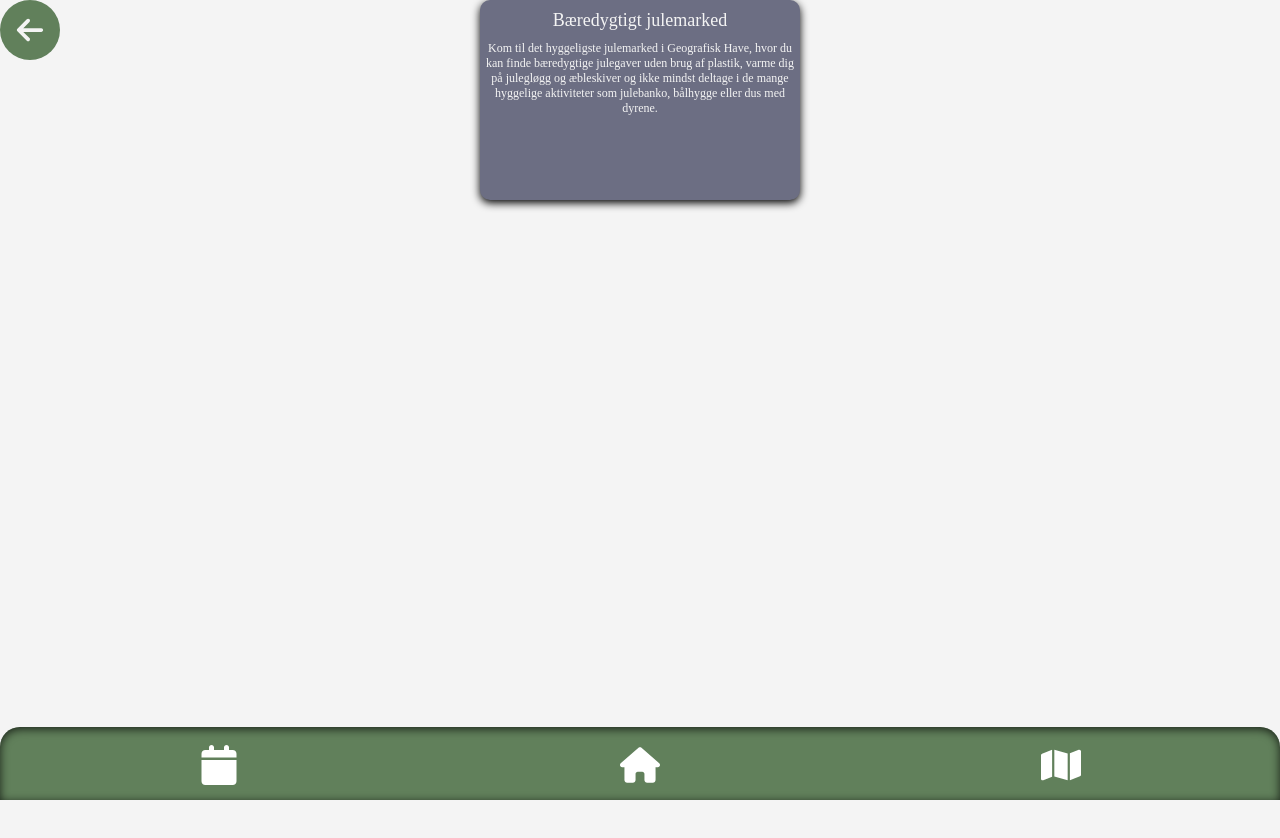
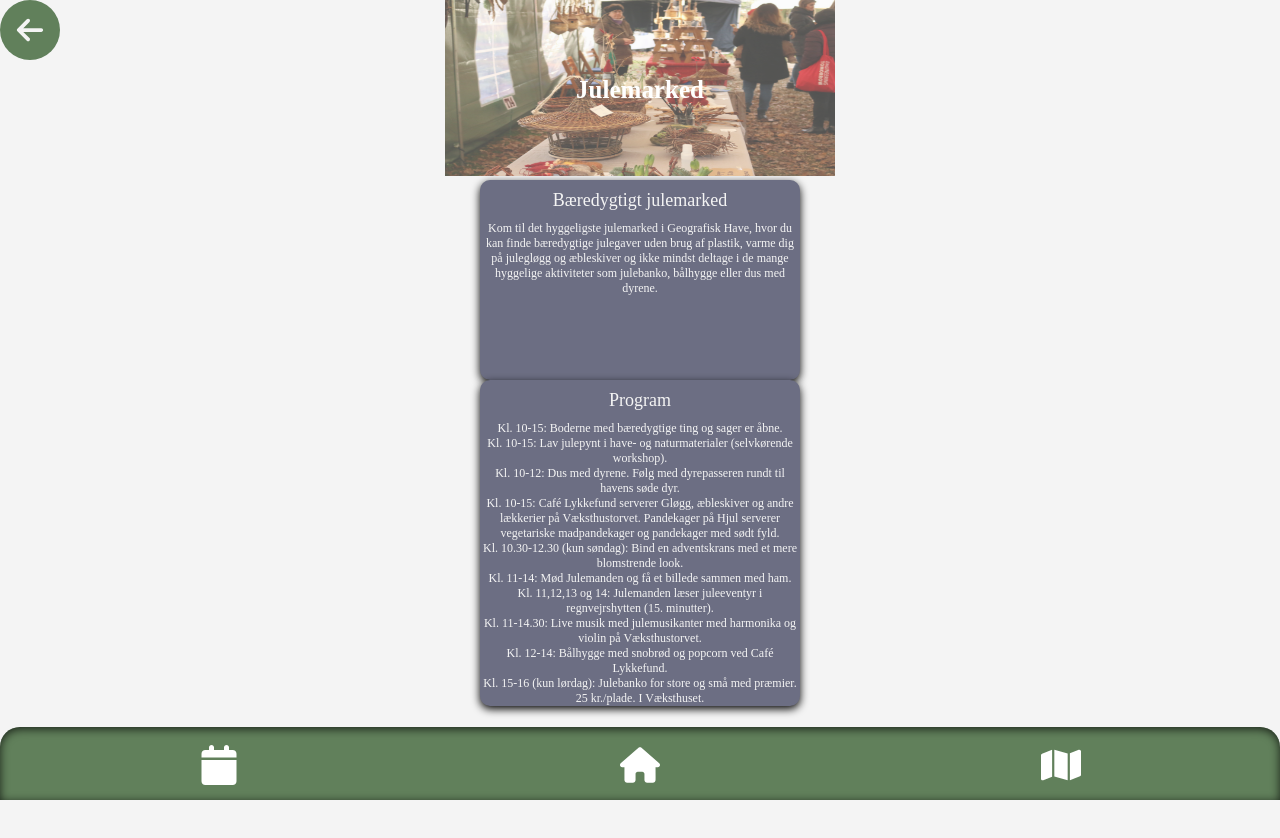
Before and after one commit to WEB-Team5-2024/Geografisk-Have-Team5, a Vue app: page /julemarked in a window 1280 px wide. Shown: the top 838 px of the page. Before the commit the page ends 800 px from the top, so only its background shows below. Built offline with nearby package versions, Linux system fonts and the light colour scheme.

Commit message:
work on julemarket site

```diff
--- a/src/components/BigCard.vue
+++ b/src/components/JulemarkedCard.vue
@@ -12,7 +12,7 @@
 <script setup>
 
 </script>
-<style lang="scss">
+<style lang="scss" scoped>
 @import '../styles/global.scss';
 .julemarkedcard{
     background-color: $secondary-color;
@@ -23,6 +23,7 @@
     margin-right: auto;
     height: 200px;
     width: 320px;
+
 }
 .julemarkedcard-beskrivelse{
     font: $primary-font;
--- /dev/null
+++ b/src/components/JulemarkedProgram.vue
@@ -0,0 +1,45 @@
+<template>
+    <div class="julemarkedProgram">
+    <div class="julemarkedProgram-titel">
+        <p>Program</p>
+    </div>
+    <div class="julemarkedProgram-beskrivelse">
+        <p>Kl. 10-15: Boderne med bæredygtige ting og sager er åbne. <br>Kl. 10-15: Lav julepynt i have- og naturmaterialer (selvkørende workshop). <br>Kl. 10-12: Dus med dyrene. Følg med dyrepasseren rundt til havens søde dyr. <br>Kl. 10-15: Café Lykkefund serverer Gløgg, æbleskiver og andre lækkerier på Væksthustorvet. Pandekager på Hjul serverer vegetariske madpandekager og pandekager med sødt fyld. <br>Kl. 10.30-12.30 (kun søndag): Bind en adventskrans med et mere blomstrende look. <br>Kl. 11-14: Mød Julemanden og få et billede sammen med ham. <br>Kl. 11,12,13 og 14: Julemanden læser juleeventyr i regnvejrshytten (15. minutter). <br>Kl. 11-14.30: Live musik med julemusikanter med harmonika og violin på Væksthustorvet. <br>Kl. 12-14: Bålhygge med snobrød og popcorn ved Café Lykkefund. <br>Kl. 15-16 (kun lørdag): Julebanko for store og små med præmier. 25 kr./plade. I Væksthuset.</p>
+    </div>
+    </div>
+</template>
+
+<script setup>
+
+</script>
+<style lang="scss" scoped>
+@import '../styles/global.scss';
+.julemarkedProgram{
+    background-color: $secondary-color;
+    box-shadow: $drop-shadow;
+    border-radius: 10px;
+
+    margin-left: auto;
+    margin-right: auto;
+    margin-bottom: 20%;
+    height: auto;
+    width: 320px;
+
+}
+.julemarkedProgram-beskrivelse{
+    font: $primary-font;
+    font-size: $extra-small-font-size;
+    font-weight: $regular-weight;
+    color: $background-color;
+    text-align: center;
+}
+.julemarkedProgram-titel{
+    font: $primary-font;
+    font-size: $large-font-size;
+    font-weight: $bold-weight;
+    color: $background-color;
+    text-align: center;
+    padding-top: 10px;
+    padding-bottom: 10px;
+}
+</style>
--- a/src/components/TopNav.vue
+++ b/src/components/TopNav.vue
@@ -26,6 +26,7 @@
     position: absolute;
     top: 0px;
     left: 0px;
+    z-index: 100;
 }
 .arrow {
     display: flex;
--- a/src/views/julemarked.vue
+++ b/src/views/julemarked.vue
@@ -1,13 +1,33 @@
 <template>
     <TopNav />
-
-    <BigCard />
+    <div class="julemarkedhero">
+        <img src="../assets/images/Julemarked img.png" alt="Julemarked">
+        <div class="text-centered">Julemarked</div>
+    </div>
+    <JulemarkedCard />
+    <julemarkedProgram />
 </template>
 
 <script setup>
     import TopNav from '../components/TopNav.vue'
-    import BigCard from '../components/BigCard.vue'
+    import JulemarkedCard from '../components/JulemarkedCard.vue'
+    import julemarkedProgram from '../components/JulemarkedProgram.vue';
 </script>
 <style lang="scss">
+@import '../styles/global.scss';
+.text-centered {
+  position: absolute;
+  top: 50%;
+  left: 50%;
+  transform: translate(-50%, -50%);
 
+  font-size: $extra-large-font-size;
+    font-weight: $bold-weight;
+}
+.julemarkedhero{
+  position: relative;
+  text-align: center;
+  color: white;
+  overflow: hidden;
+}
 </style>
```
